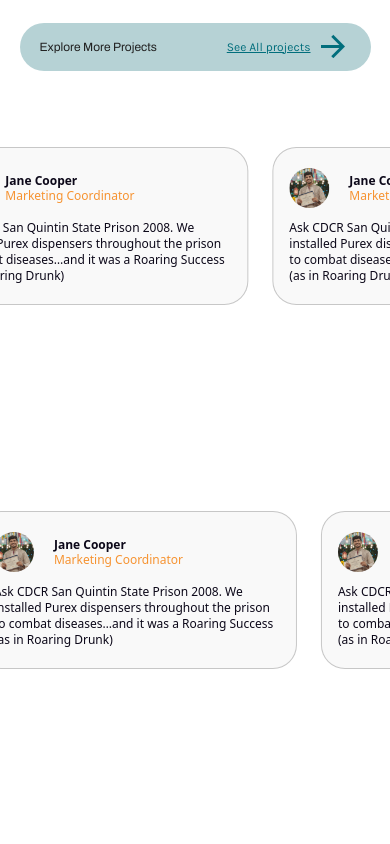
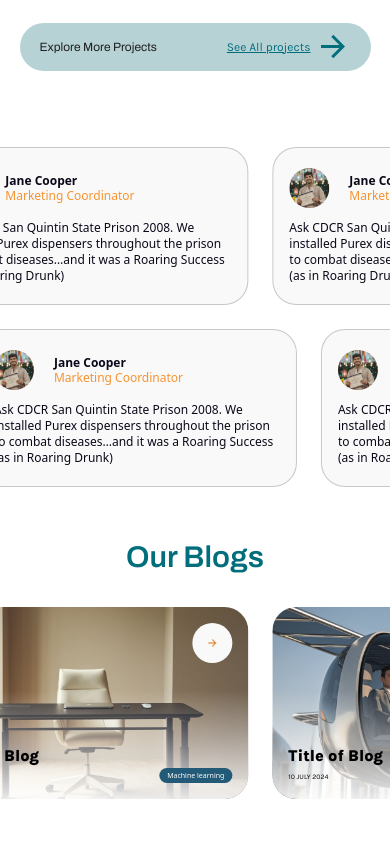
Before and after one commit to sohanlohar/rt, a Next.js app: page / in a window 390 px wide. Shown: the part 3900-4744 px from the top of the page. Built offline with nearby package versions, Linux system fonts and the light colour scheme.

Commit message:
Mobile issues

```diff
--- a/src/components/home/OurBlogSection.jsx
+++ b/src/components/home/OurBlogSection.jsx
@@ -70,6 +70,7 @@ const OurBlogSection = () => {
     dots: false,
     pauseOnHover: true,
     variableWidth: true,
+    adaptiveHeight:true,
     responsive: [
       {
         breakpoint: 991,
--- a/src/components/home/TestimonialOne.jsx
+++ b/src/components/home/TestimonialOne.jsx
@@ -84,6 +84,7 @@ const TestimonialOne = () => {
     dots: false,
     pauseOnHover: true,
     variableWidth: true,
+    adaptiveHeight:true,
     responsive: [
       {
         breakpoint: 991,
@@ -113,6 +114,7 @@ const TestimonialOne = () => {
     pauseOnHover: true,
     variableWidth: true,
     rtl: true,
+    adaptiveHeight:true,
     responsive: [
       {
         breakpoint: 991,
@@ -129,7 +131,7 @@ const TestimonialOne = () => {
     ],
   };
   return (
-    <section className="mb-0 sm:mb-28">
+    <section className="mb-10 sm:mb-28">
       <Slider {...settings}>
         {slidesData.map((slide, index) => {
           return (
```
